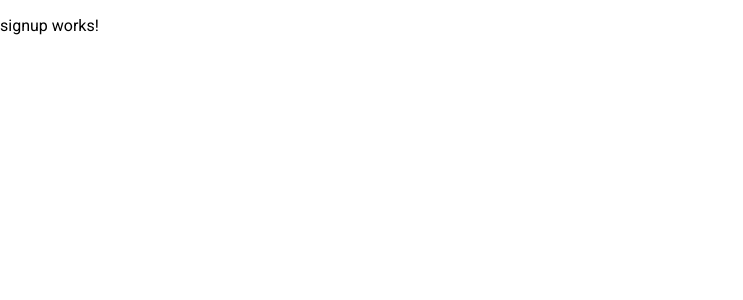
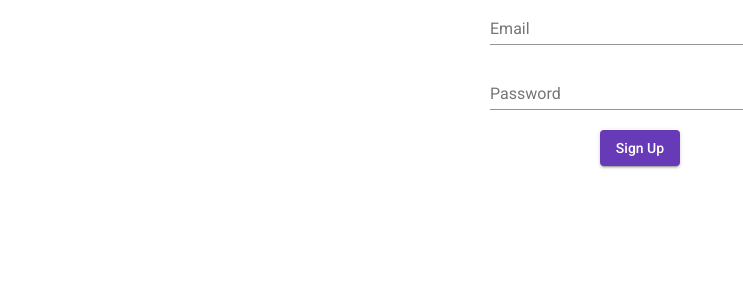
Before and after one commit to Waldoz53/angular-fitness-prototype, an Angular app: page /signup in a window 1280 px wide. Shown: the top 300 px of the page, without its empty margins (0-743 px from the left). Built offline with nearby package versions, Linux system fonts and the light colour scheme.

Commit message:
creating sign up form

```diff
--- a/package.json
+++ b/package.json
@@ -11,10 +11,11 @@
   "private": true,
   "dependencies": {
     "@angular/animations": "~12.2.0",
-    "@angular/cdk": "^12.2.3",
+    "@angular/cdk": "^12.2.4",
     "@angular/common": "~12.2.0",
     "@angular/compiler": "~12.2.0",
     "@angular/core": "~12.2.0",
+    "@angular/flex-layout": "^12.0.0-beta.34",
     "@angular/forms": "~12.2.0",
     "@angular/material": "^12.2.3",
     "@angular/platform-browser": "~12.2.0",
--- a/src/app/app.module.ts
+++ b/src/app/app.module.ts
@@ -1,5 +1,7 @@
 import { NgModule } from '@angular/core';
 import { BrowserModule } from '@angular/platform-browser';
+import { FlexLayoutModule } from '@angular/flex-layout';
+import { FormsModule } from '@angular/forms';
 
 import { AppComponent } from './app.component';
 import { BrowserAnimationsModule } from '@angular/platform-browser/animations';
@@ -28,7 +30,9 @@
     BrowserModule,
     BrowserAnimationsModule,
     MaterialModule,
-    AppRoutingModule
+    AppRoutingModule,
+    FlexLayoutModule,
+    FormsModule
   ],
   providers: [],
   bootstrap: [AppComponent]
--- a/src/app/auth/signup/signup.component.css
+++ b/src/app/auth/signup/signup.component.css
@@ -0,0 +1,3 @@
+mat-form-field {
+    width: 300px;
+}
--- a/src/app/auth/signup/signup.component.html
+++ b/src/app/auth/signup/signup.component.html
@@ -1 +1,11 @@
-<p>signup works!</p>
+<section class="signup-form">
+    <form fxLayout="column" fxLayoutAlign="center center" #f="ngForm" (ngSubmit)="onSubmit(f)">
+        <mat-form-field>
+            <input type="email" matInput placeholder="Email" ngModel name="email">
+        </mat-form-field>
+        <mat-form-field>
+            <input type="password" matInput placeholder="Password" ngModel name="password">
+        </mat-form-field>
+        <button type='submit' mat-raised-button color="primary">Sign Up</button>
+    </form>
+</section>
--- a/src/app/auth/signup/signup.component.ts
+++ b/src/app/auth/signup/signup.component.ts
@@ -1,4 +1,5 @@
 import { Component, OnInit } from '@angular/core';
+import { NgForm } from '@angular/forms';
 
 @Component({
   selector: 'app-signup',
@@ -12,4 +13,8 @@
   ngOnInit(): void {
   }
 
+  onSubmit(form: NgForm) {
+    console.log(form);
+  }
+
 }
```
Also changed, not shown: src/app/material.module.ts (+14 -2 lines), 1 other file (tests, documents, lock files or other folders).
